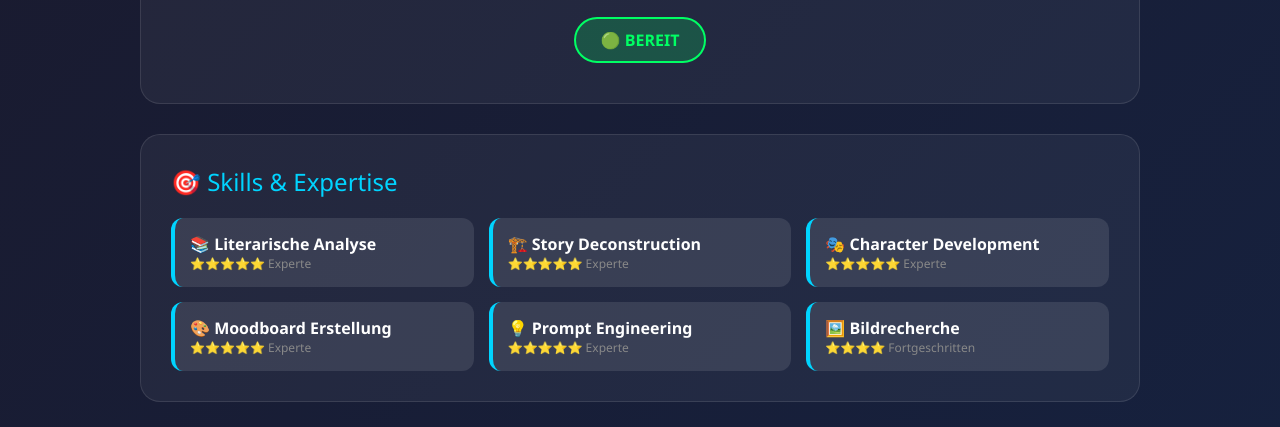
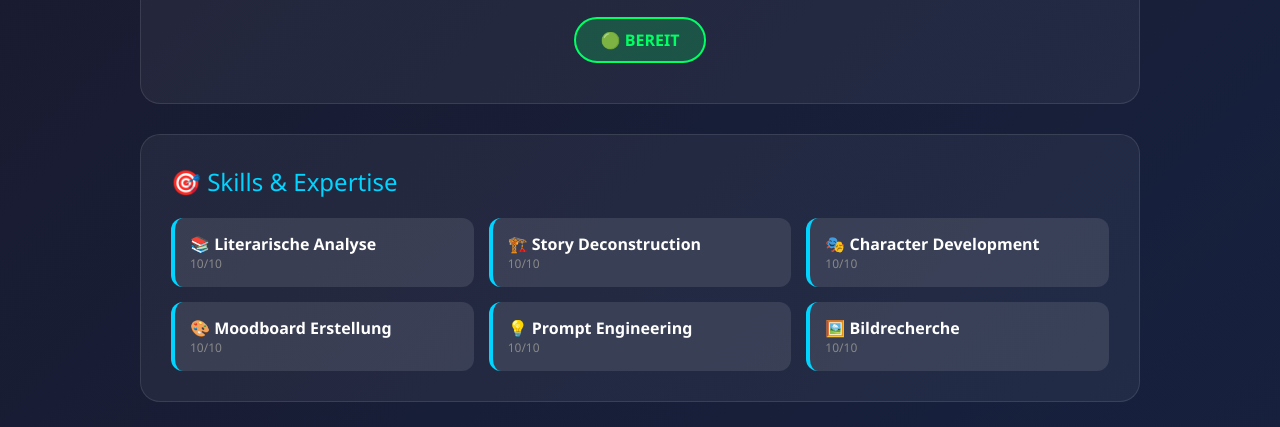
Before and after one commit to nazileakschannel/agenten-dashboard, a website: page bobik.html in a window 1280 px wide. Shown: the part 336-763 px from the top of the page. Drawn offline with Linux system fonts and the light colour scheme.

Commit message:
Change skills rating to 10/10 format

```diff
--- a/bobik.html
+++ b/bobik.html
@@ -146,27 +146,27 @@
             <div class="skills-grid">
                 <div class="skill-item">
                     <div class="skill-name">📚 Literarische Analyse</div>
-                    <div class="skill-level">⭐⭐⭐⭐⭐ Experte</div>
+                    <div class="skill-level">10/10</div>
                 </div>
                 <div class="skill-item">
                     <div class="skill-name">🏗️ Story Deconstruction</div>
-                    <div class="skill-level">⭐⭐⭐⭐⭐ Experte</div>
+                    <div class="skill-level">10/10</div>
                 </div>
                 <div class="skill-item">
                     <div class="skill-name">🎭 Character Development</div>
-                    <div class="skill-level">⭐⭐⭐⭐⭐ Experte</div>
+                    <div class="skill-level">10/10</div>
                 </div>
                 <div class="skill-item">
                     <div class="skill-name">🎨 Moodboard Erstellung</div>
-                    <div class="skill-level">⭐⭐⭐⭐⭐ Experte</div>
+                    <div class="skill-level">10/10</div>
                 </div>
                 <div class="skill-item">
                     <div class="skill-name">💡 Prompt Engineering</div>
-                    <div class="skill-level">⭐⭐⭐⭐⭐ Experte</div>
+                    <div class="skill-level">10/10</div>
                 </div>
                 <div class="skill-item">
                     <div class="skill-name">🖼️ Bildrecherche</div>
-                    <div class="skill-level">⭐⭐⭐⭐ Fortgeschritten</div>
+                    <div class="skill-level">10/10</div>
                 </div>
             </div>
         </div>
```
Also changed, not shown: content-comm.html (+6 -6 lines), index.html (+2 -2 lines), set-designer.html (+4 -4 lines), video-editor.html (+4 -4 lines).
